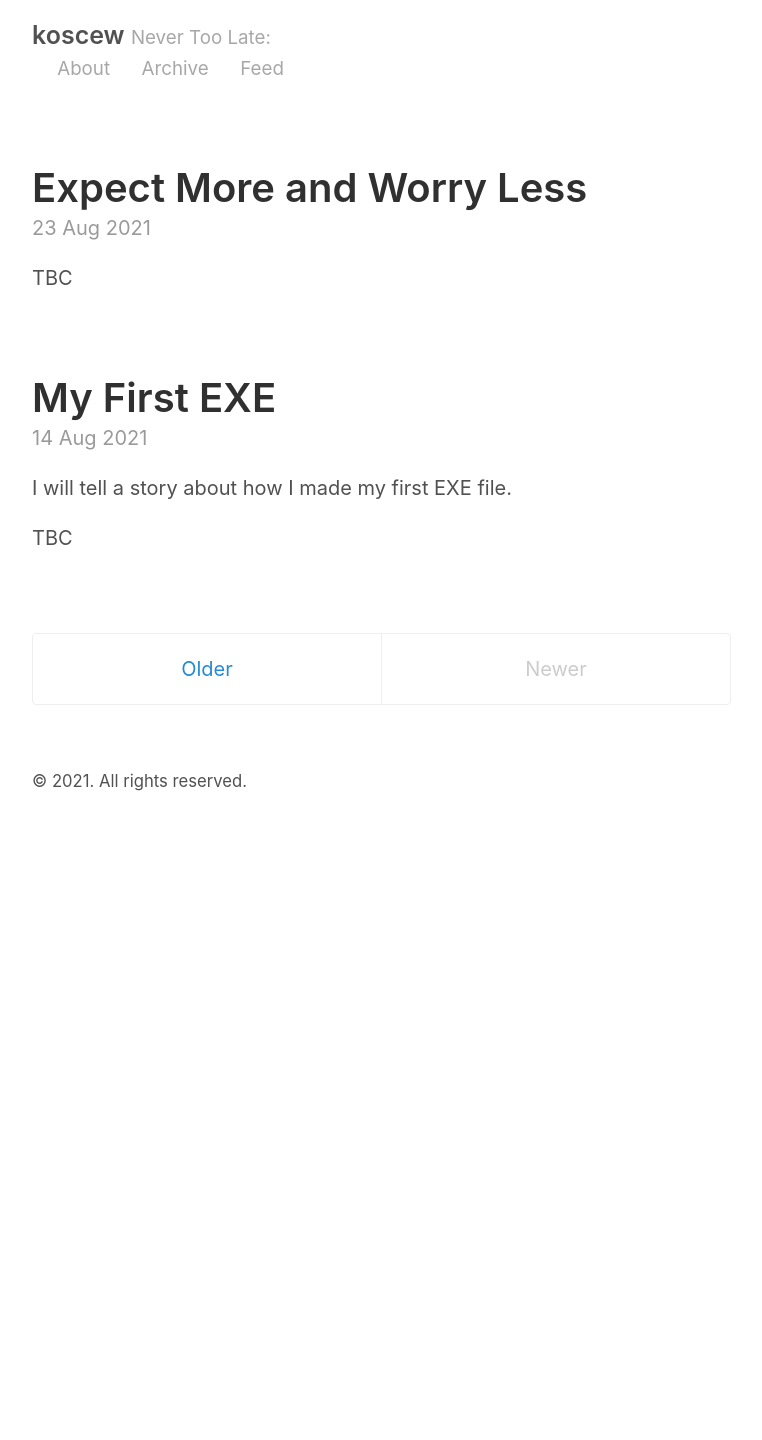
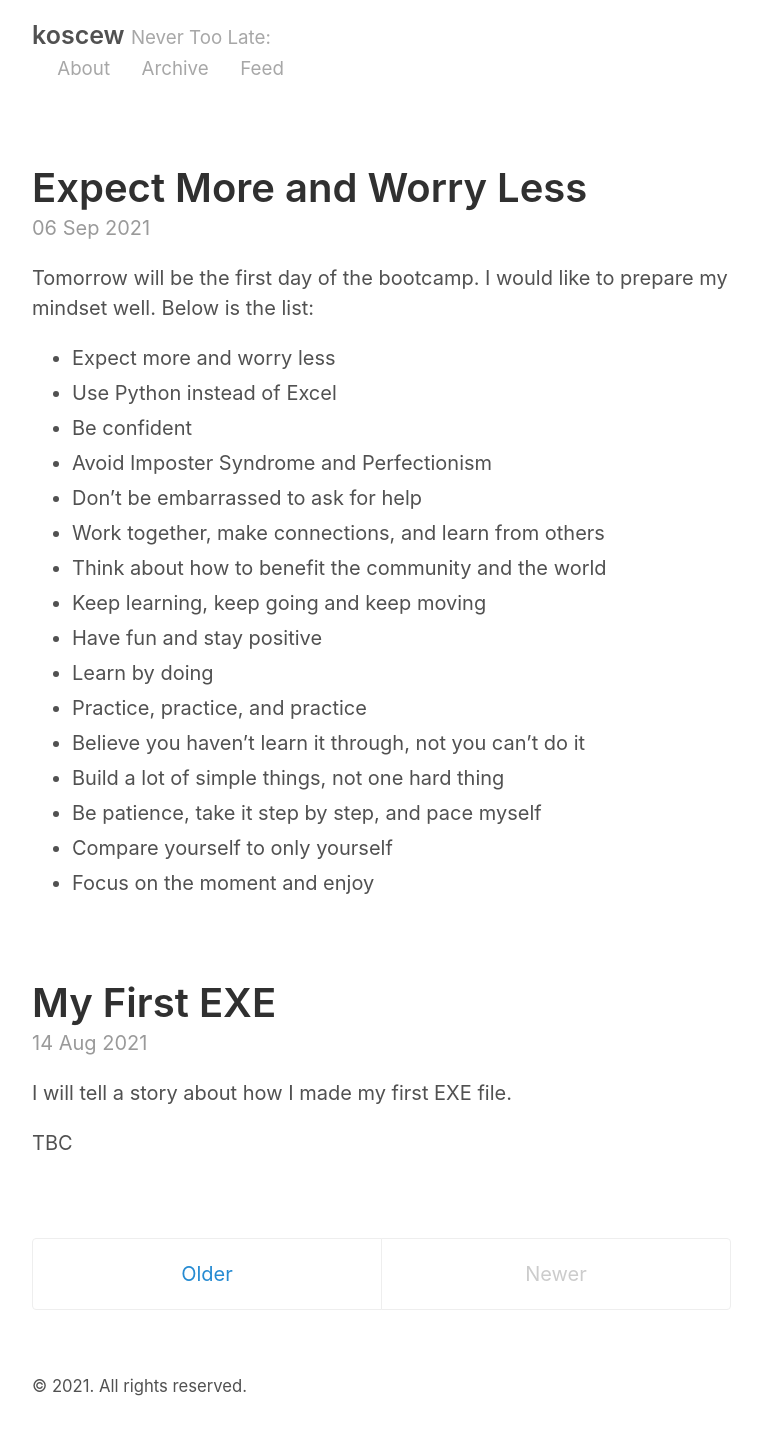
Before and after one commit to koscew/koscew.github.io, a Jekyll site: the page built from index.html, in a window 1280 px wide. Shown: the whole page, without its empty margins (258-1020 px from the left). Built offline with Jekyll 4.4.1, drawn with Linux system fonts in a browser that asks for light colours; the list of posts is cut into pages by our own code; before the commit the page ends 900 px from its top, so only the background shows below that.

Commit message:
0906 post

```diff
--- a/_posts/2021-08-23-Expect_More_Worry_Less.md
+++ /dev/null
@@ -1,6 +0,0 @@
----
-layout: post
-title: Expect More and Worry Less
----
-
-TBC
--- /dev/null
+++ b/_posts/2021-09-06-Expect_More_Worry_Less.md
@@ -0,0 +1,23 @@
+---
+layout: post
+title: Expect More and Worry Less
+---
+
+Tomorrow will be the first day of the bootcamp. I would like to prepare my mindset well. Below is the list:
+
+* Expect more and worry less
+* Use Python instead of Excel
+* Be confident
+* Avoid Imposter Syndrome and Perfectionism
+* Don't be embarrassed to ask for help
+* Work together, make connections, and learn from others
+* Think about how to benefit the community and the world
+* Keep learning, keep going and keep moving
+* Have fun and stay positive
+* Learn by doing
+* Practice, practice, and practice
+* Believe you haven't learn it through, not you can't do it
+* Build a lot of simple things, not one hard thing
+* Be patience, take it step by step, and pace myself
+* Compare yourself to only yourself
+* Focus on the moment and enjoy
```
Also changed, not shown: about.md (+2 -1 lines), 2 other files.
